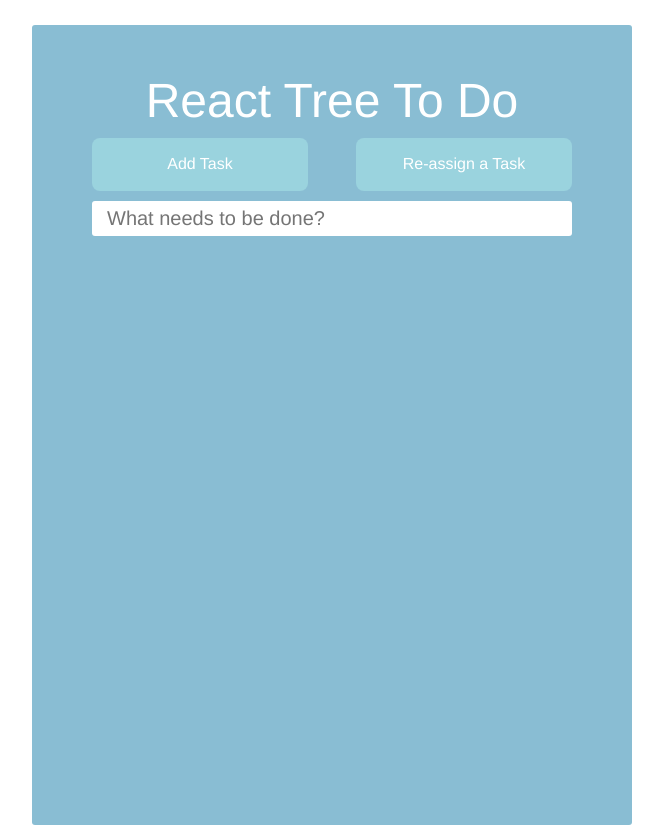
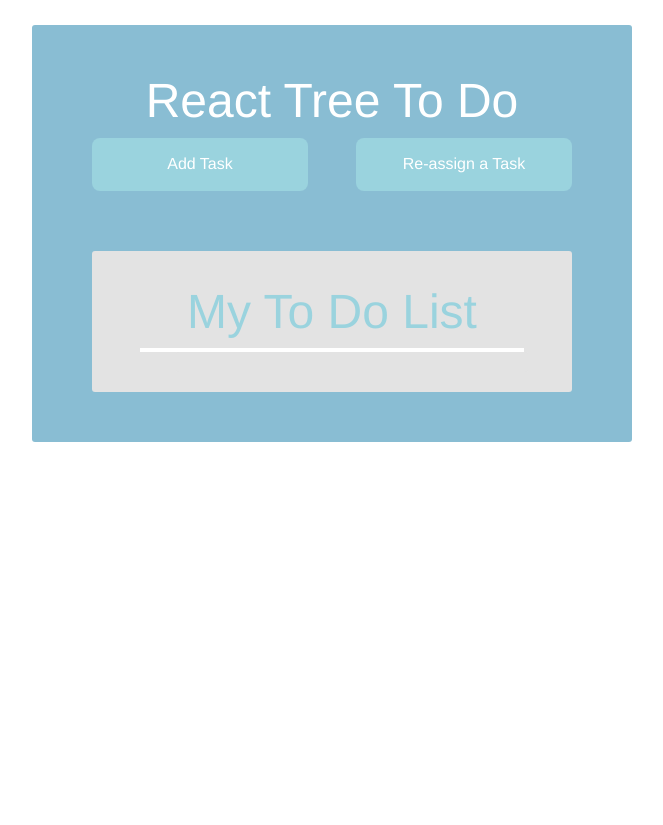
Before and after one commit to JamesQuigley93/react-tree-to-do, a React app: page / in a window 1280 px wide. Shown: the whole page, without its empty margins (308-971 px from the left). After the commit the page ends 800 px from the top, so only its background shows below. Built offline with nearby package versions, Linux system fonts and the light colour scheme.

Commit message:
UI improvements

```diff
--- a/components/ToDo.js
+++ b/components/ToDo.js
@@ -284,7 +284,7 @@ renderAction(){
     case 'hide':
             return <div className ='action'>Adding sub task</div>
     default:
-        return <div className ='action'> {this.renderAddTask()}</div>
+        return <div className ='action'> </div>
   }
 }
 
@@ -297,6 +297,8 @@ renderAction(){
         </div>
         {this.renderAction()}
       <div className='todo_list'>
+        <h1> My To Do List </h1>
+        <div className = "line"></div>
         <ul>{this.renderTree(this.state.tree)}</ul>
       </div>
 
--- a/css/style.css
+++ b/css/style.css
@@ -6,7 +6,7 @@ body{
 
 .ToDo {
   width: 50%;
-  height: 800px;
+  min-height: 300px;
   max-width: 600px;
   margin: 0 auto;
 
@@ -14,6 +14,7 @@ body{
 
   margin-top: 25px;
   padding-top: 25px;
+  padding-bottom: 50px;
 
   border-radius: 3px;
 }
@@ -30,6 +31,20 @@ body{
   width: 80%;
   margin: 0 auto;
   border-radius: 3px;
+  padding-top: 10px;
+  padding-bottom: 10px;
+}
+
+.todo_list h1{
+ text-align: center;
+ color: #9ad3de;
+}
+
+.line{
+  width: 80%;
+  height: 1px;
+  border: 2px solid white;
+  margin: 0 auto;
 }
 
 ul{
```
